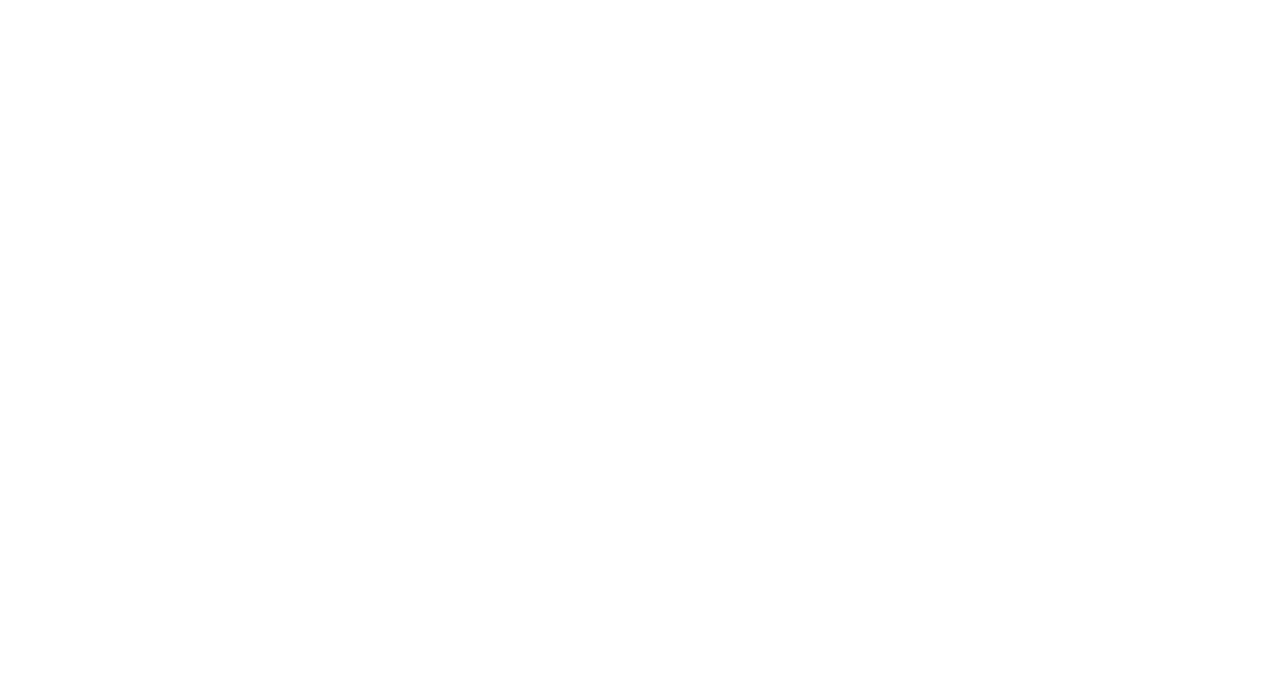
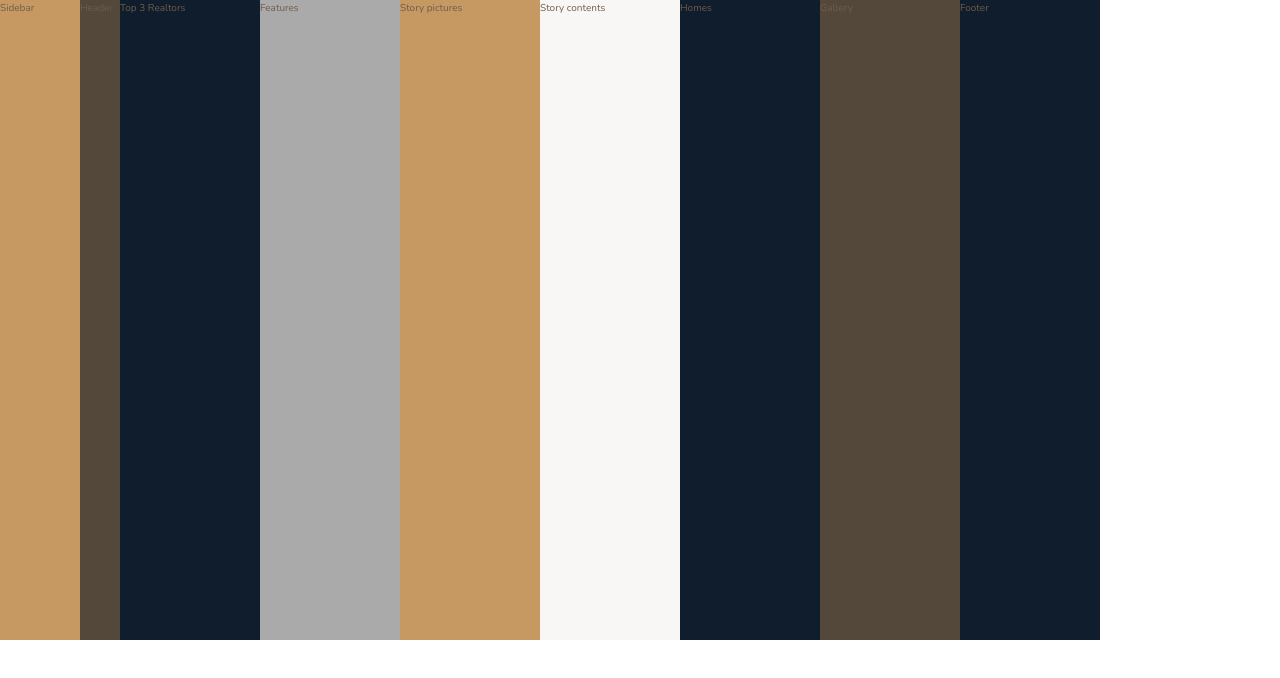
Before and after one commit to Javiuty/nexter, a website: page index.html in a window 1280 px wide. Drawn offline with nearby package versions, Linux system fonts and the light colour scheme; files that its build step writes are made by us from their sources.

Commit message:
creating markup

```diff
--- a/index.html
+++ b/index.html
@@ -1,17 +1,29 @@
 <!DOCTYPE html>
 <html lang="en">
-    <head>
-        <meta charset="UTF-8">
-        <meta name="viewport" content="width=device-width, initial-scale=1.0">
-        <meta http-equiv="X-UA-Compatible" content="ie=edge">
+  <head>
+    <meta charset="UTF-8" />
+    <meta name="viewport" content="width=device-width, initial-scale=1.0" />
+    <meta http-equiv="X-UA-Compatible" content="ie=edge" />
 
-        <link href="https://fonts.googleapis.com/css?family=Josefin+Sans:300,400,400i|Nunito:300,300i" rel="stylesheet">
-        <link rel="stylesheet" href="css/style.css">
-        <link rel="shortcut icon" type="image/png" href="img/favicon.png">
+    <link
+      href="https://fonts.googleapis.com/css?family=Josefin+Sans:300,400,400i|Nunito:300,300i"
+      rel="stylesheet"
+    />
+    <link rel="stylesheet" href="./sass/main.css" />
+    <link rel="shortcut icon" type="image/png" href="img/favicon.png" />
 
-        <title>nexter &mdash; your home, your freedom</title>
-    </head>
-    <body class="container">
+    <title>nexter &mdash; your home, your freedom</title>
+  </head>
+  <body class="container">
+    <div class="sidebar">Sidebar</div>
+    <header class="header">Header</header>
+    <div class="realtors">Top 3 Realtors</div>
+    <section class="features">Features</section>
+    <div class="story__pictures">Story pictures</div>
+    <div class="story__content">Story contents</div>
+    <section class="homes">Homes</section>
+    <section class="gallery">Gallery</section>
 
-    </body>
+    <footer class="footer">Footer</footer>
+  </body>
 </html>
--- a/package.json
+++ b/package.json
@@ -5,7 +5,7 @@
   "main": "index.js",
   "scripts": {
     "watch:sass": "node-sass sass/main.scss css/style.css -w",
-    "devserver": "live-server",
+    "devserver": "live-server --browser=firefox",
     "start": "npm-run-all --parallel devserver watch:sass",
     "compile:sass": "node-sass sass/main.scss css/style.comp.css",
     "prefix:css": "postcss --use autoprefixer -b 'last 10 versions' css/style.comp.css -o css/style.prefix.css",
--- a/sass/_base.scss
+++ b/sass/_base.scss
@@ -1,15 +1,41 @@
 // COLOR VARIABLES
 $color-primary: #c69963;
-$color-primary-dark: #B28451;
+$color-primary-dark: #b28451;
 
 $color-secondary: #101d2c;
 
 $color-grey-light-1: #f9f7f6;
 $color-grey-light-2: #aaa;
 
-$color-grey-dark-1: #54483A;
-$color-grey-dark-2: #6D5D4B;
+$color-grey-dark-1: #54483a;
+$color-grey-dark-2: #6d5d4b;
 
 // FONT VARIABLES
-$font-primary: 'Nunito', sans-serif;
-$font-display: 'Josefin Sans', sans-serif;
+$font-primary: "Nunito", sans-serif;
+$font-display: "Josefin Sans", sans-serif;
+
+*,
+*::before,
+*::after {
+  margin: 0;
+  padding: 0;
+  box-sizing: inherit;
+}
+
+html {
+  box-sizing: border-box;
+  font-size: 62.5%; //10px/16px = 62.5% --> 1rem = 10px
+}
+
+body {
+  font-family: $font-primary;
+  color: $color-grey-dark-2;
+  font-weight: 300;
+  line-height: 1.6;
+}
+
+.container {
+  display: grid;
+  grid-template-rows: 80vh min-content 40vw repeat(3, min-content);
+  grid-template-columns: 8rem 1fr repeat(8, minmax(min-content, 14rem)) 1fr;
+}
--- a/sass/_features.scss
+++ b/sass/_features.scss
@@ -0,0 +1,3 @@
+.features {
+  background-color: $color-grey-light-2;
+}
--- a/sass/_footer.scss
+++ b/sass/_footer.scss
@@ -0,0 +1,3 @@
+.footer {
+  background-color: $color-secondary;
+}
--- a/sass/_gallery.scss
+++ b/sass/_gallery.scss
@@ -0,0 +1,3 @@
+.gallery {
+  background-color: $color-grey-dark-1;
+}
--- a/sass/_header.scss
+++ b/sass/_header.scss
@@ -0,0 +1,3 @@
+.header {
+  background-color: $color-grey-dark-1;
+}
--- a/sass/_homes.scss
+++ b/sass/_homes.scss
@@ -0,0 +1,3 @@
+.homes {
+  background-color: $color-secondary;
+}
--- a/sass/_realtors.scss
+++ b/sass/_realtors.scss
@@ -0,0 +1,3 @@
+.realtors {
+  background-color: $color-secondary;
+}
--- a/sass/_sidebar.scss
+++ b/sass/_sidebar.scss
@@ -0,0 +1,3 @@
+.sidebar {
+  background-color: $color-primary;
+}
--- a/sass/_story.scss
+++ b/sass/_story.scss
@@ -0,0 +1,9 @@
+.story {
+  &__pictures {
+    background-color: $color-primary;
+  }
+
+  &__content {
+    background-color: $color-grey-light-1;
+  }
+}
```
Also changed, not shown: sass/main.css, 1 other file.
